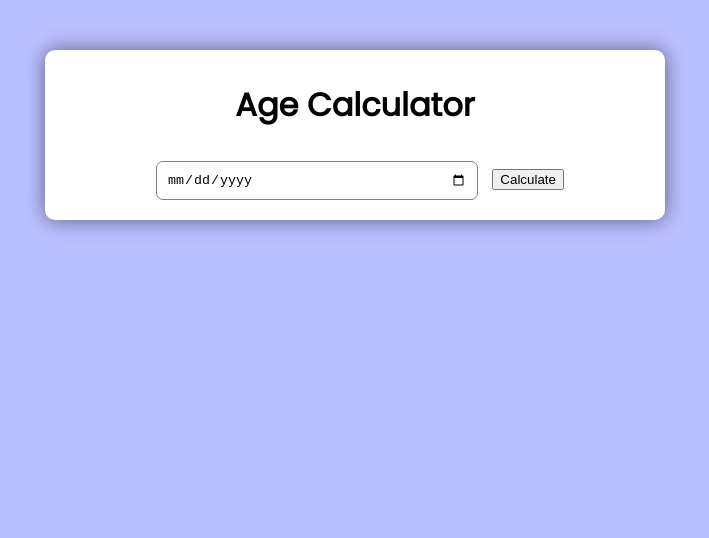
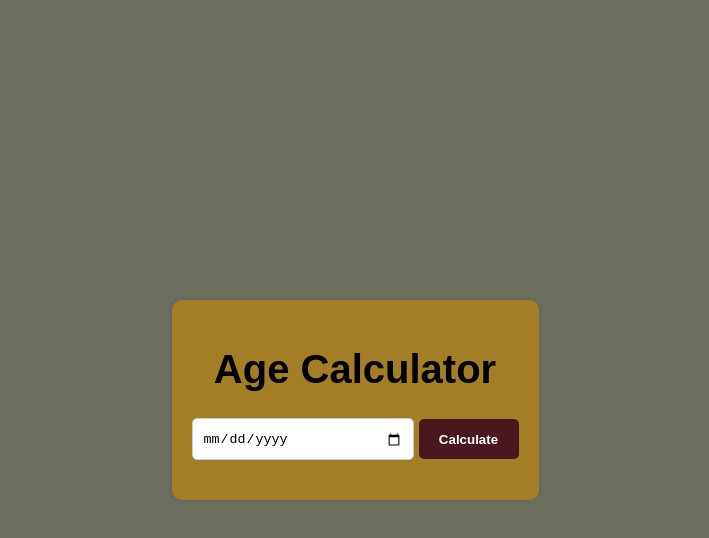
Before and after one commit to assamcareer/Age-Calculator, a plain HTML site: page index.html in a window 1280 px wide. Shown: the whole page, without its empty margins (285-994 px from the left). Drawn offline with Linux system fonts and the light colour scheme.

Commit message:
Update style.css

```diff
--- a/style.css
+++ b/style.css
@@ -1,50 +1,71 @@
-@import url('https://fonts.googleapis.com/css2?family=Poppins&display=swap');
 
 body {
-
     margin: 0;
-  padding: 20px;
-  font-family: 'Poppins', sans-serif;
-  background-color: rgb(186, 191, 255);
+    box-sizing: border-box;
+    font-family: sans-serif;
   }
 
-
   .container {
-  text-align: center;
-  background-color: white;
-  max-width: 600px;
+    display: flex;
+    justify-content: center;
+    align-items: center;
+    height: 100vh;
     margin: 0 auto;
-  box-shadow: 0 0 20px rgba(0, 0, 0, 0.5);
-  padding: 10px;
-  margin-top: 30px;
-  border-radius: 10px;
+    background-color: #20250aa8;
   }
 
-
-p {
-  font-size: 25px;
-  font-weight: bold;
+  .age-calculator {
+    background: #f1eaea;
+    padding: 20px;
+    border-radius: 10px;
+    box-shadow: 0px 0px 5px rgba(0, 0, 0, 0.1);
+    background-color: #bd8611b2;
   }
 
-input[type=date] {
-  width: 50%;
-  height: 31px;
-  border-radius: 7px;
-  border: 1px solid grey;
-  margin: 10px;
-  padding: 3px 10px;
+  .heading {
+    font-size: 2.5rem;
+    font-weight: bold;
+    text-align: center;
+    color: #000000;
   }
 
-button[type=submit] {
-  background-color: #007bff;
-  padding: 10px 20px;
-  font-size: large;
-  border: none;
-  border-radius: 7px;
-  color: white;
-  margin-top: 10px;
+  .controls {
+    display: flex;
+    justify-content: center;
+    align-items: center;
+    margin-top: 20px;
   }
 
-button[type=submit]:hover {
-  background-color: #0165cf;
+  .controls input {
+    width: 200px;
+    height: 40px;
+    border-radius: 5px;
+    border: 1px solid #ccc;
+    padding: 0 10px;
   }
+
+  .controls button {
+    width: 100px;
+    height: 40px;
+    border-radius: 5px;
+    border: 1px solid #ccc;
+    background: #4a171e;
+    color: #fff;
+    font-weight: bold;
+    cursor: pointer;
+    border: none;
+    margin-left: 5px;
+  }
+
+  .result {
+    margin-top: 20px;
+    text-align: center;
+  }
+
+  /* javascript */
+
+  .age {
+    font-weight: normal;
+    font-size: 25px;
+    text-align: center;
+  }
```
Lines whose indentation alone changed are shown as unchanged.
